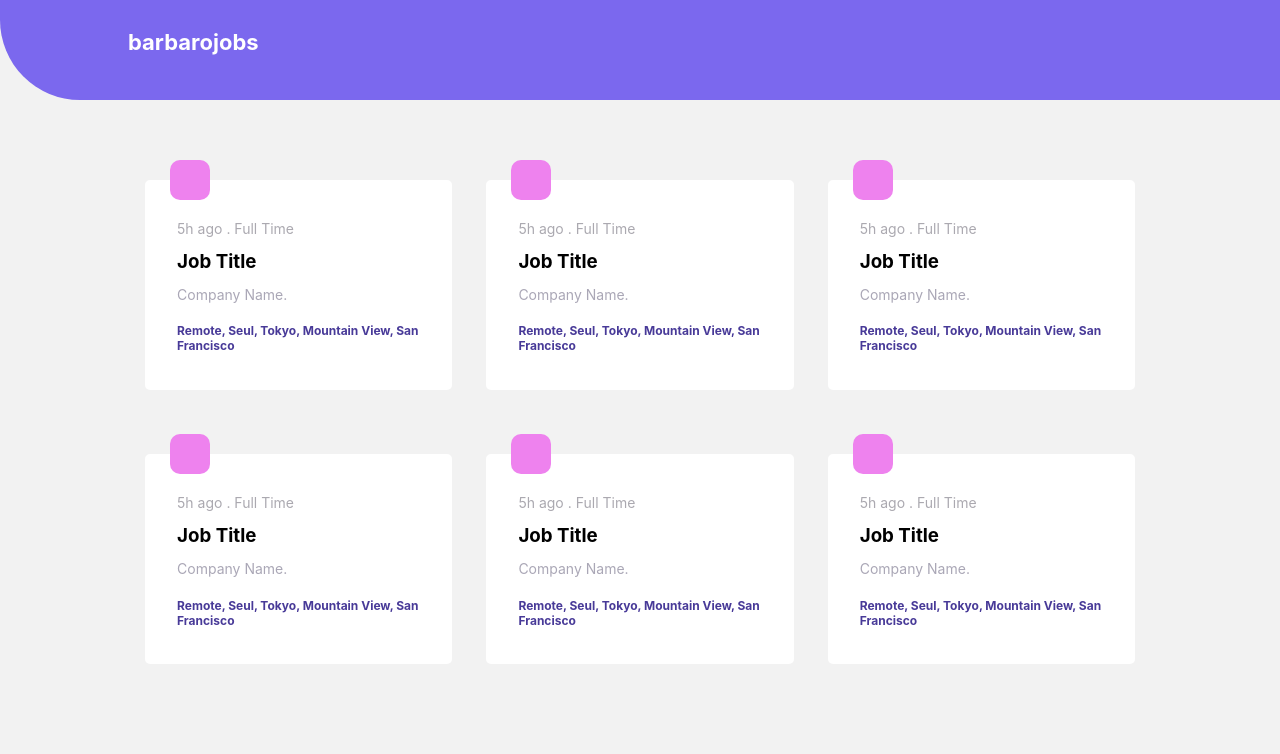
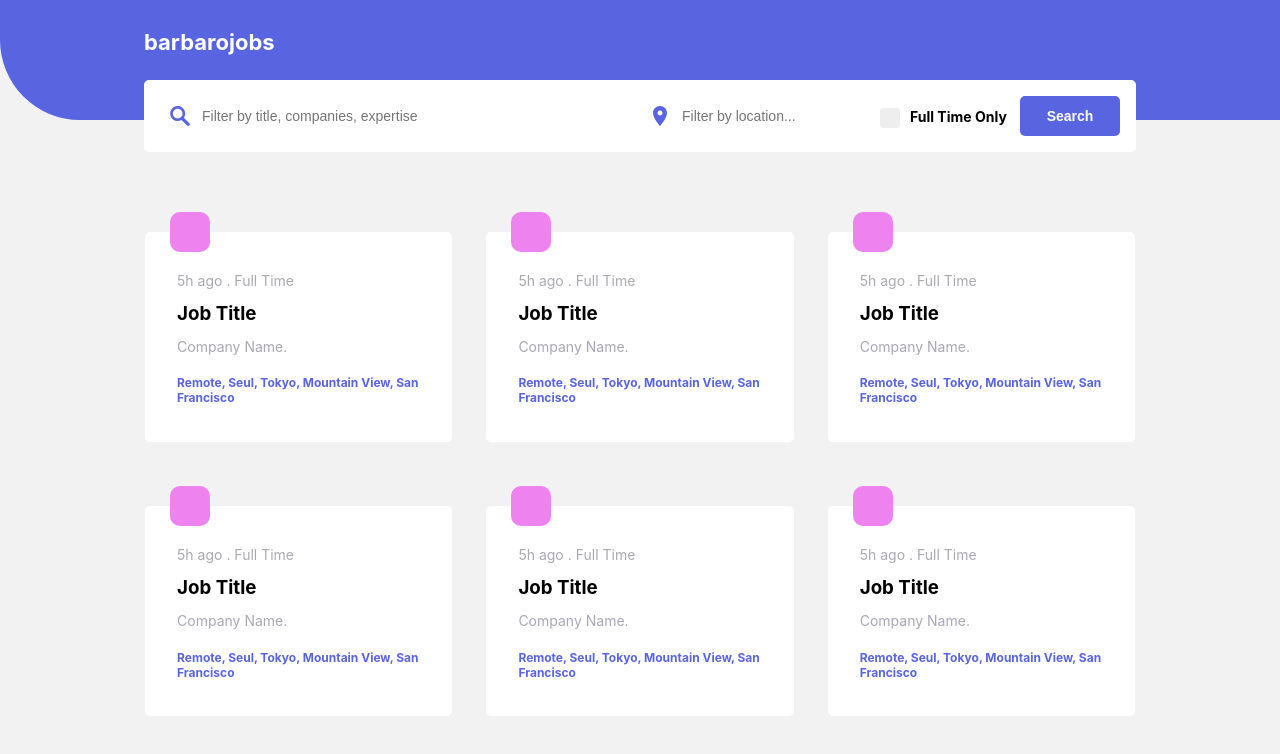
Before and after one commit to elbarbaro/barbaro-jobs-clientapp, a React (Create React App) app: page / in a window 1280 px wide. Shown: the top 754 px of the page. Built offline with nearby package versions, Linux system fonts and the light colour scheme.

Commit message:
InputBar component for search actions

```diff
--- a/src/App.css
+++ b/src/App.css
@@ -1,8 +1,8 @@
 .App-header {
   display: flex;
   justify-content: center;
-  height: 100px;
-  background-color: mediumslateblue;
+  height: 120px;
+  background-color: #5964e1;
   border-bottom-left-radius: 80px;
 }
 
@@ -15,6 +15,7 @@
 
 .logo {
   margin-top: 0.8rem;
+  padding-left: 1rem;
   position: absolute;
   color: white;
   font-size: 22px;
@@ -24,6 +25,7 @@
 .Content {
   width: 80%;
   margin: 0 auto;
+  position: relative;
 }
 
 @media screen and (max-width: 320px) {
--- a/src/App.js
+++ b/src/App.js
@@ -1,4 +1,5 @@
 import logo from './logo.svg';
+import InputBar from './components/InputBar'
 import List from './components/List'
 import './App.css';
 
@@ -11,6 +12,7 @@ function App() {
         </div>
       </header>
       <div className="Content">
+        <InputBar/>
         <List/>
       </div>
     </div>
--- /dev/null
+++ b/src/components/Button.css
@@ -0,0 +1,11 @@
+.Button {
+    width: 100px;
+    height: 40px;
+    font-size: 14px;
+    font-weight: bold;
+    border: none;
+    border-radius: 5px;
+    outline: none;
+    color: white;
+    background-color: #5964e1;
+}
--- /dev/null
+++ b/src/components/Button.js
@@ -0,0 +1,9 @@
+import './Button.css'
+
+function Button(props) {
+    return (
+    <button className="Button">{props.value}</button>
+    );
+}
+
+export default Button;
--- a/src/components/Card.css
+++ b/src/components/Card.css
@@ -51,7 +51,7 @@
     margin-bottom: 0.8rem;
     font-size: 12px;
     font-weight: bold;
-    color: hsl(249, 45%, 41%);
+    color: #5964e1;
 }
 
 .Card-footer > p {
--- /dev/null
+++ b/src/components/CheckBox.css
@@ -0,0 +1,41 @@
+.CheckBox {
+    display: block;
+    position: relative;
+    padding-left: 30px;
+    cursor: pointer;
+    user-select: none;
+    font-size: 14px;
+    font-weight: bold;
+}
+
+.CheckBox input {
+    position: absolute;
+    opacity: 0;
+    cursor: pointer;
+    height: 0;
+    width: 0;
+}
+
+.checkmark {
+    position: absolute;
+    top: 0;
+    left: 0;
+    height: 20px;
+    width: 20px;
+    background-color: #eee;
+    border-radius: 3px;
+}
+
+.CheckBox input:checked ~ .checkmark {
+    background-color: #5964e1;
+}
+
+.checkmark::after {
+    content: "";
+    position: absolute;
+    display: none;
+}
+
+.CheckBox input:checked ~ .checkmark::after {
+    display: block;
+}
--- /dev/null
+++ b/src/components/CheckbBox.js
@@ -0,0 +1,12 @@
+import './CheckBox.css'
+
+function CheckBox(props) {
+    return (
+        <label className="CheckBox">{props.text}
+            <input type="checkbox" value={props.value} />
+            <span className="checkmark"></span>
+        </label>
+    );
+}
+
+export default CheckBox;
--- /dev/null
+++ b/src/components/Input.css
@@ -0,0 +1,36 @@
+.Input {
+    width: 100%;
+    height: inherit;
+    display: flex;
+}
+
+.Input > img {
+    padding: 10px;
+    box-sizing: border-box;
+}
+
+.Input > input {
+    border: none;
+    margin-top: 0 1rem;
+    width: 100%;
+    height: inherit;
+    font-size: 16px;
+    outline: none;
+    box-sizing: border-box;
+}
+
+.Input > input::placeholder {
+    font-size: 14px;
+}
+
+.col-6 {
+    width: 50%;
+}
+
+.col-4 {
+    width: 33.3333333333%;
+}
+
+.col-3 {
+    width: 25%;
+}
--- /dev/null
+++ b/src/components/Input.js
@@ -0,0 +1,12 @@
+import './Input.css'
+
+function Input(props) {
+    return(
+        <div className={`Input col-${props.col}`}>
+            <img src={props.icon} width="40" height="40" />
+            <input type="text" placeholder={props.placeholder}/>
+        </div>
+    );
+}
+
+export default Input;
--- /dev/null
+++ b/src/components/InputBar.css
@@ -0,0 +1,19 @@
+.InputBar {
+    padding: 1rem;
+    margin-top: -40px;
+    margin-left: 1rem;
+    margin-right: 1rem;
+    height: 40px;
+    display: flex;
+    flex-wrap: wrap;
+    z-index: 1;
+    border-radius: 5px;
+    background-color: white;
+}
+
+.InputBar-actions {
+    width: 25%;
+    display: flex;
+    align-items: center;
+    justify-content: space-between;
+}
--- /dev/null
+++ b/src/components/InputBar.js
@@ -0,0 +1,21 @@
+import Input from './Input.js'
+import CheckBox from './CheckbBox'
+import Button from './Button'
+import './InputBar.css'
+import icon from '../lupa.svg'
+import iconLocation from '../location.svg'
+
+function InputBar() {
+    return(
+        <div className="InputBar">
+            <Input icon={icon} col={6} placeholder="Filter by title, companies, expertise"/>
+            <Input icon={iconLocation} col={3} placeholder="Filter by location..."/>
+            <div className="InputBar-actions">
+                <CheckBox text="Full Time Only" value={2}/>
+                <Button value="Search"/>
+            </div>
+        </div>
+    );
+}
+
+export default InputBar;
```
Also changed, not shown: src/location.svg (added), src/lupa.svg (added).
